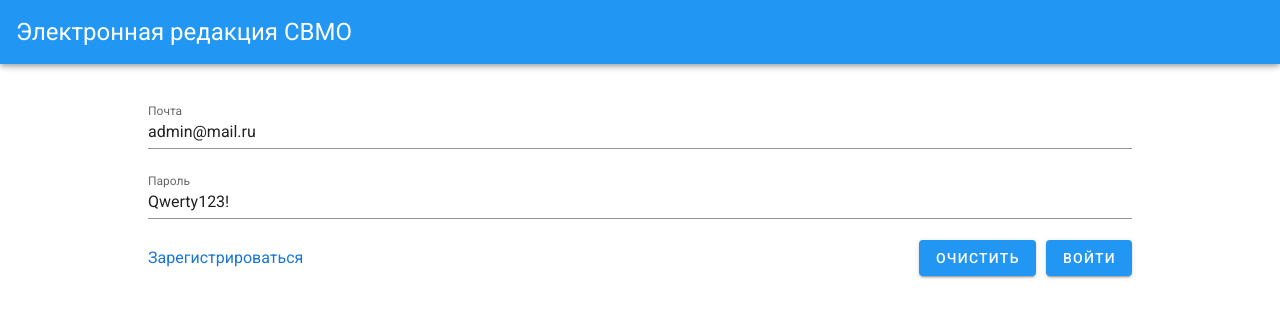
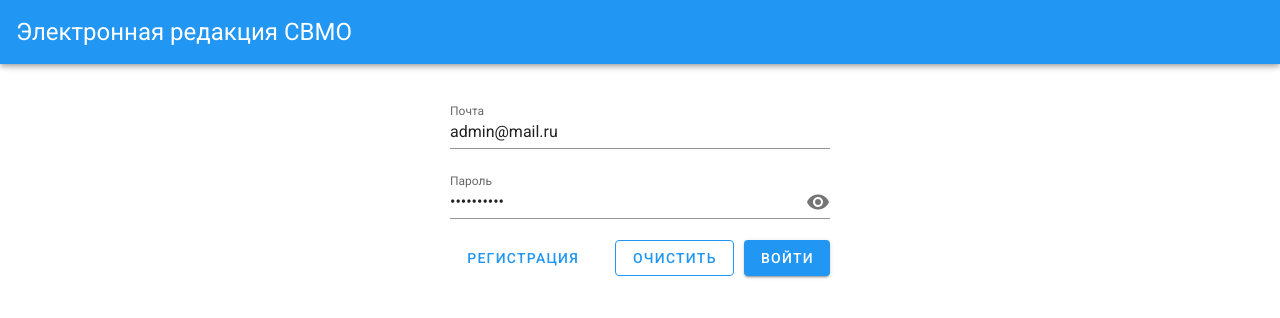
Before and after one commit to DesEvgeni/EvgenNew, a Vue app: page /login in a window 1280 px wide. Shown: the top 318 px of the page. Built offline with nearby package versions, Linux system fonts and the light colour scheme; no server answers.

Commit message:
login, register pages

```diff
--- a/src/pages/LoginPage.vue
+++ b/src/pages/LoginPage.vue
@@ -1,24 +1,37 @@
 <template>
+  <div class="form-container">
     <form class="form mt-4">
       <v-text-field
           v-model="email"
           label="Почта"
-        required
+          :rules="[rules.required, rules.email]"
+          :error="wrongEmail"
+          @input="() => wrongEmail = false"
+          autocomplete="username"
       ></v-text-field>
       <v-text-field
           v-model="password"
           label="Пароль"
-        required
+          :append-icon="showPassword ? 'mdi-eye-off' : 'mdi-eye'"
+          :type="showPassword ? 'text' : 'password'"
+          :rules="[rules.required, rules.minLength]"
+          :error="wrongPassword"
+          @click:append="showPassword = !showPassword"
+          @input="() => wrongPassword = false"
       ></v-text-field>
       <div class="form__footer">
-      <a @click="registr">
-        Зарегистрироваться
-      </a>
+        <v-btn @click="registr"
+               class="btn-text"
+               color="blue"
+               text
+        >Регистрация
+        </v-btn>
         <div class="footer_btns">
           <v-btn @click="clear"
                  class="btn-text"
-               color="blue">
-          Очистить
+                 color="blue"
+                 outlined
+          >Очистить
           </v-btn>
           <v-btn
               class="btn-text"
@@ -49,6 +62,7 @@
         </v-row>
       </v-alert>
     </form>
+  </div>
 </template>
 
 <script>
@@ -56,14 +70,19 @@ export default {
   data: () => ({
     email: 'admin@mail.ru',
     password: 'Qwerty123!',
+    showPassword: false,
+    rules: {
+      required: value => !!value || 'Обязательное поле',
+      minLength: v => v.length >= 8 || 'Длина не менее 8 символов',
+      email: v => /.+@.+\..+/.test(v) || 'Неверный e-mail',
+    },
+    wrongPassword: false,
+    wrongEmail: false,
     alert: ''
   }),
   methods: {
     submit() {
-      if (
-          this.email &&
-          this.password
-      ) {
+      if (this.email && this.password) {
         this.$store.dispatch("fetchCurUser", [this.email, this.password]).then(() => {
           if (this.$store.getters.getCurUser.isLogin) {
             this.$router.push('/main');
@@ -71,6 +90,16 @@ export default {
             this.$router.push('/login');
           }
         }).catch((error) => {
+          if (!error?.response?.data) {
+            this.alert = "Ошибка сервера"
+            return
+          }
+          if (error.response.data.code === "wrong_password") {
+            this.wrongPassword = true
+          }
+          if (error.response.data.code === "account_not_found") {
+            this.wrongEmail = true
+          }
           this.alert = error.response.data.description
         });
       } else {
@@ -80,8 +109,8 @@ export default {
     },
 
     clear() {
-      this.login = '';
-      this.pass = '';
+      this.email = '';
+      this.password = '';
     },
     registr() {
       this.$router.push('/register');
@@ -94,9 +123,22 @@ export default {
 </script>
 
 <style scoped>
+
+.form-container {
+  margin: auto;
+  display: flex;
+  justify-content: center;
+  align-items: center;
+  height: 100vh;
+}
+
 .form {
   margin: auto;
-  width: 40%;
+  width: 380px;
+
+  @media (max-width: 380px) {
+    width: 100%;
+  }
 }
 
 .btn-text {
@@ -107,6 +149,7 @@ export default {
   display: flex;
   align-items: center;
   justify-content: space-between;
+  flex-wrap: wrap;
 }
 
 .footer_btns {
@@ -114,5 +157,6 @@ export default {
   align-items: center;
   justify-content: space-between;
   gap: 10px;
+  flex-wrap: wrap;
 }
 </style>
--- a/src/pages/RegisterPage.vue
+++ b/src/pages/RegisterPage.vue
@@ -1,44 +1,59 @@
 <template>
+  <div class="form-container">
     <form class="form mt-4">
       <v-text-field
           v-model="email"
           label="Почта"
+          :rules="[rules.required, rules.email]"
           required
       ></v-text-field>
       <v-text-field
           v-model="pass"
           label="Пароль"
+          :append-icon="showPassword ? 'mdi-eye-off' : 'mdi-eye'"
+          :type="showPassword ? 'text' : 'password'"
+          :rules="[rules.required, rules.minLength]"
+          @click:append="showPassword = !showPassword"
           required
       ></v-text-field>
       <v-text-field
           v-model="pass2"
           label="Повторите пароль"
+          :append-icon="showPassword2 ? 'mdi-eye-off' : 'mdi-eye'"
+          :type="showPassword2 ? 'text' : 'password'"
+          :rules="[rules.required, (v) => rules.passwordConfirmationRule(pass, v)]"
+          @click:append="showPassword2 = !showPassword2"
           required
       ></v-text-field>
       <v-text-field
           v-model="secondName"
           label="Фамилия"
+          :rules="[rules.required]"
           required
       ></v-text-field>
       <v-text-field
           v-model="firstName"
           label="Имя"
+          :rules="[rules.required]"
           required
       ></v-text-field>
       <v-text-field
           v-model="patronymic"
           label="Отчество"
-        required
       ></v-text-field>
       <div class="form__footer">
-      <a @click="login">
-        Войти
-      </a>
+        <v-btn @click="login"
+               class="btn-text"
+               color="blue"
+               text
+        >Вход
+        </v-btn>
         <div class="footer_btns">
           <v-btn @click="clear"
                  class="btn-text"
-               color="blue">
-          Очистить
+                 color="blue"
+                 outlined
+          >Очистить
           </v-btn>
           <v-btn
               class="btn-text"
@@ -69,6 +84,8 @@
         </v-row>
       </v-alert>
     </form>
+  </div>
+
 </template>
 
 <script>
@@ -81,26 +98,37 @@ export default {
     email: '',
     pass: '',
     pass2: '',
-    alert: ''
+    alert: '',
+    showPassword: false,
+    showPassword2: false,
+    rules: {
+      required: value => !!value || 'Обязательное поле',
+      minLength: v => v.length >= 8 || 'Длина не менее 8 символов',
+      email: v => /.+@.+\..+/.test(v) || 'Неверный e-mail',
+      passwordConfirmationRule: (pass, pass2) => pass === pass2 || 'Пароли не совпадают',
+    },
   }),
   methods: {
     async submit() {
       if (
           this.secondName &&
           this.firstName &&
-          this.patronymic &&
           this.email &&
           this.pass &&
           this.pass2
       ) {
         if (this.pass === this.pass2) {
-          this.$store.dispatch("registerNewUser", [this.email, this.firstName, this.pass, this.secondName]).then(() => {
+          this.$store.dispatch("registerNewUser", [this.email, this.firstName, this.pass, this.secondName, this.patronymic]).then(() => {
             if (this.$store.getters.getCurUser.isLogin) {
               this.$router.push('/main');
             } else {
               this.$router.push('/login');
             }
           }).catch((error) => {
+            if (!error?.response?.data) {
+              this.alert = "Ошибка сервера"
+              return
+            }
             this.alert = error.response.data.description
           });
         } else {
@@ -130,9 +158,22 @@ export default {
 </script>
 
 <style scoped>
+
+.form-container {
+  margin: auto;
+  display: flex;
+  justify-content: center;
+  align-items: center;
+  height: 100vh;
+}
+
 .form {
   margin: auto;
-  width: 50%;
+  width: 440px;
+
+  @media (max-width: 440px) {
+    width: 100%;
+  }
 }
 
 .btn-text {
@@ -143,6 +184,7 @@ export default {
   display: flex;
   align-items: center;
   justify-content: space-between;
+  flex-wrap: wrap;
 }
 
 .footer_btns {
@@ -150,5 +192,6 @@ export default {
   align-items: center;
   justify-content: space-between;
   gap: 10px;
+  flex-wrap: wrap;
 }
 </style>
--- a/src/store/authModule.js
+++ b/src/store/authModule.js
@@ -56,6 +56,7 @@ export default {
                     "firstName": params[1],
                     "password": params[2],
                     "secondName": params[3],
+                    "patronymic": params[4],
                 });
                 localStorage.setItem('accessToken', response.data.accessToken);
                 localStorage.setItem('refreshToken', response.data.refreshToken);
```
Lines whose indentation alone changed are shown as unchanged.
